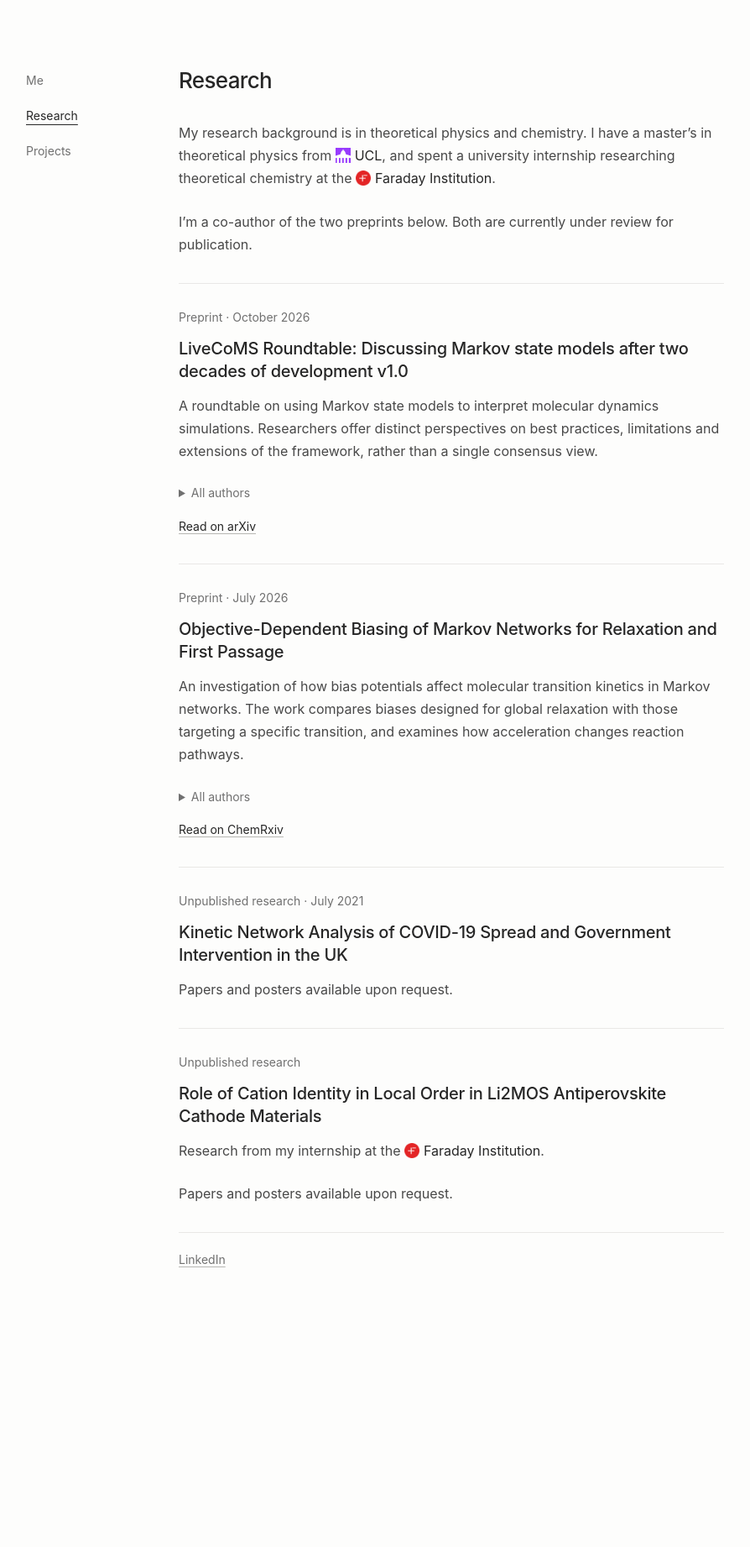
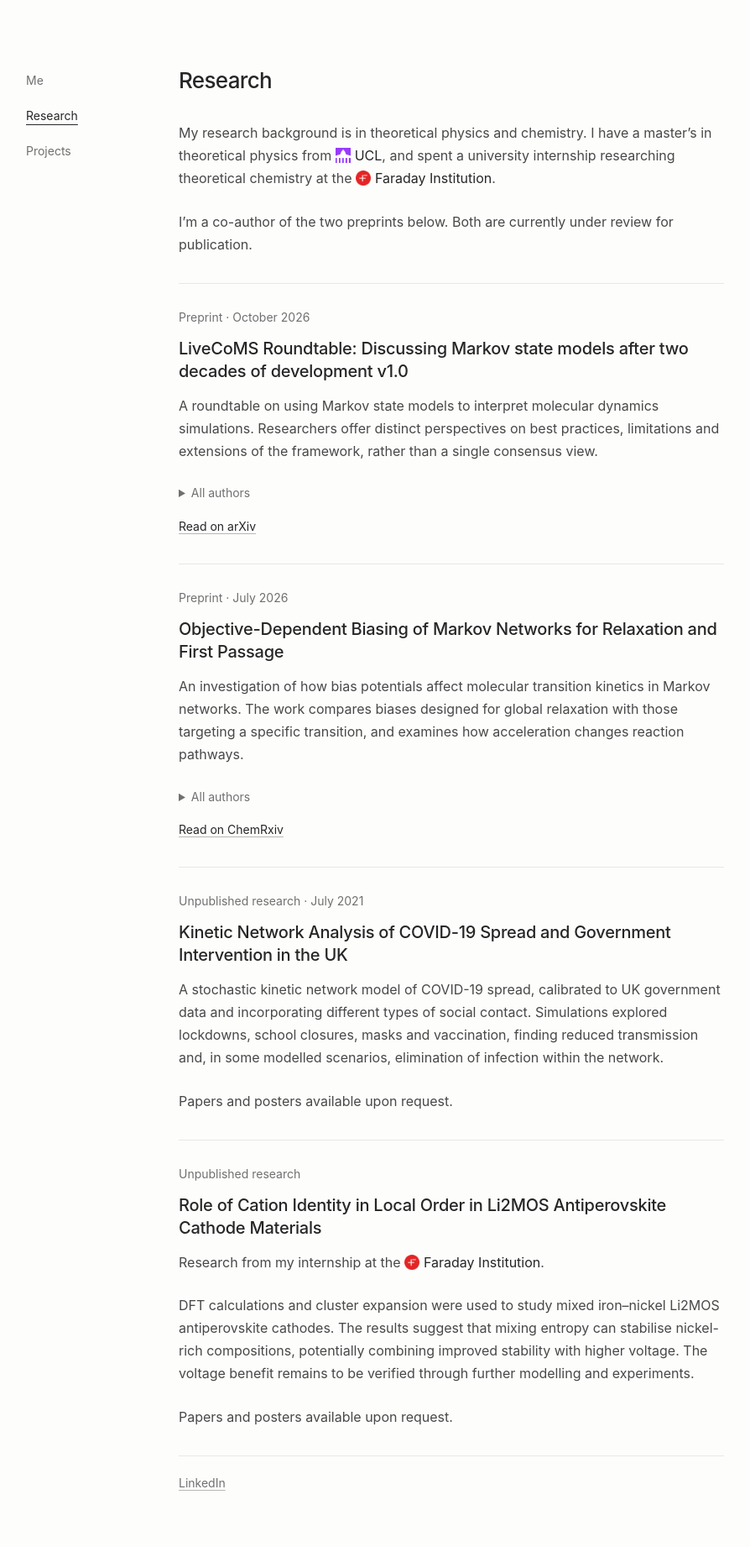
Before and after one commit to AFadhluddin/AFadhluddin.github.io, a Jekyll site: the page built from _pages/research.html, in a window 1280 px wide. Shown: the whole page at 84% size, without its empty margins (161-1055 px from the left). Built offline with Jekyll 4.4.1, drawn with Linux system fonts in a browser that asks for light colours; before the commit the page ends 1576 px from its top, so only the background shows below that.

Commit message:
Summarise unpublished research methods and findings

```diff
--- a/_data/unpublished_research.yml
+++ b/_data/unpublished_research.yml
@@ -1,7 +1,9 @@
-# Titles, date and availability supplied by Ahmed; no publication status implied.
+# Titles, summaries, date and availability supplied by Ahmed; unpublished work.
 - title: "Kinetic Network Analysis of COVID-19 Spread and Government Intervention in the UK"
   date: July 2021
+  description: "A stochastic kinetic network model of COVID-19 spread, calibrated to UK government data and incorporating different types of social contact. Simulations explored lockdowns, school closures, masks and vaccination, finding reduced transmission and, in some modelled scenarios, elimination of infection within the network."
   availability: Papers and posters available upon request.
 - title: "Role of Cation Identity in Local Order in Li2MOS Antiperovskite Cathode Materials"
   organisation: faraday
+  description: "DFT calculations and cluster expansion were used to study mixed iron–nickel Li2MOS antiperovskite cathodes. The results suggest that mixing entropy can stabilise nickel-rich compositions, potentially combining improved stability with higher voltage. The voltage benefit remains to be verified through further modelling and experiments."
   availability: Papers and posters available upon request.
--- a/_pages/research.html
+++ b/_pages/research.html
@@ -22,6 +22,7 @@ description: Research by Ahmed Fadhluddin, including preprints on Markov state m
   <p class="status">Unpublished research{% if work.date %} · {{ work.date }}{% endif %}</p>
   <h2 id="unpublished-{{ forloop.index }}">{{ work.title }}</h2>
   {% if work.organisation %}<p>Research from my internship at the {% include organisation.html id=work.organisation %}.</p>{% endif %}
+  {% if work.description %}<p>{{ work.description }}</p>{% endif %}
   <p>{{ work.availability }}</p>
 </section>
 {% endfor %}
```
Also changed, not shown: docs/research-sources.md (+2 -0 lines).
